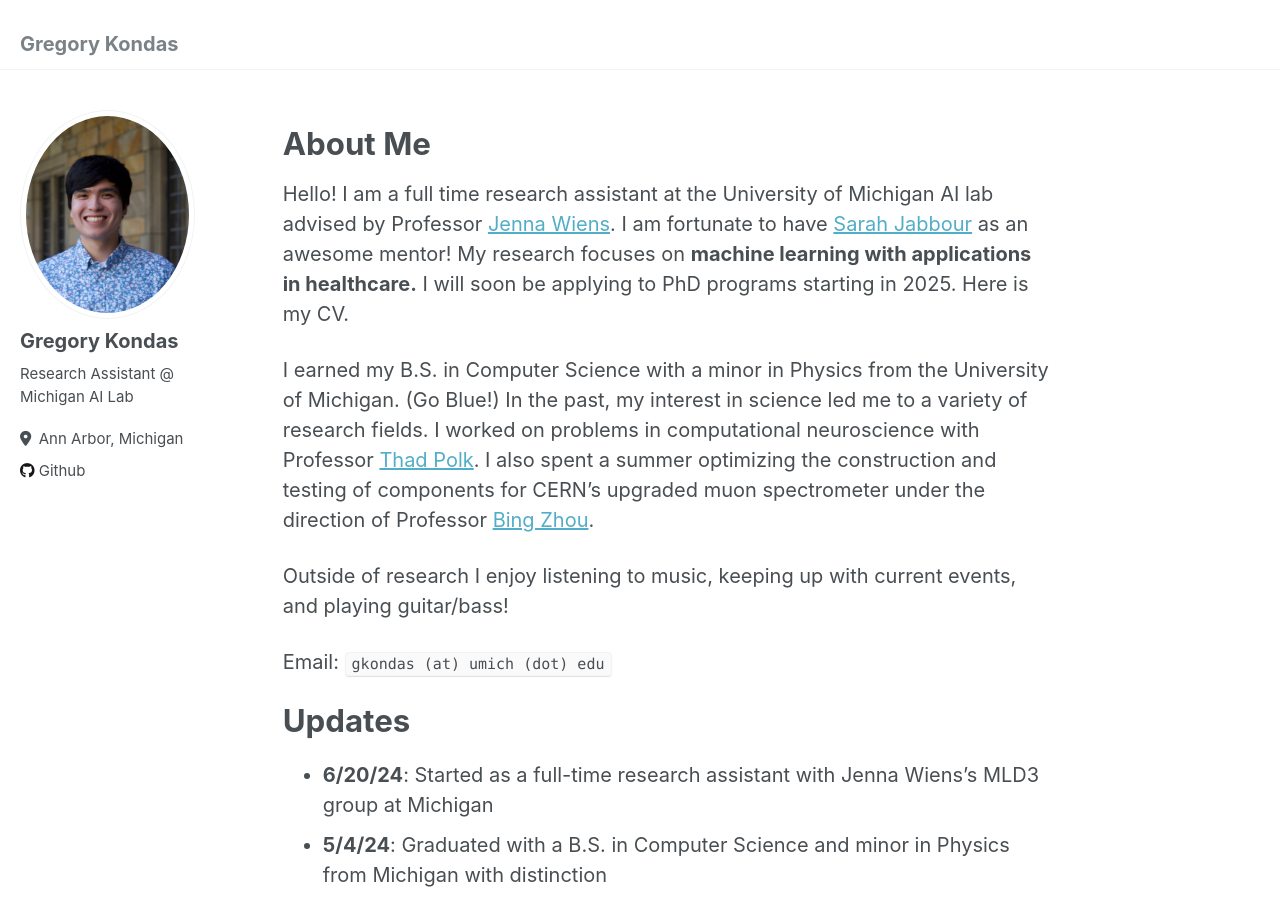
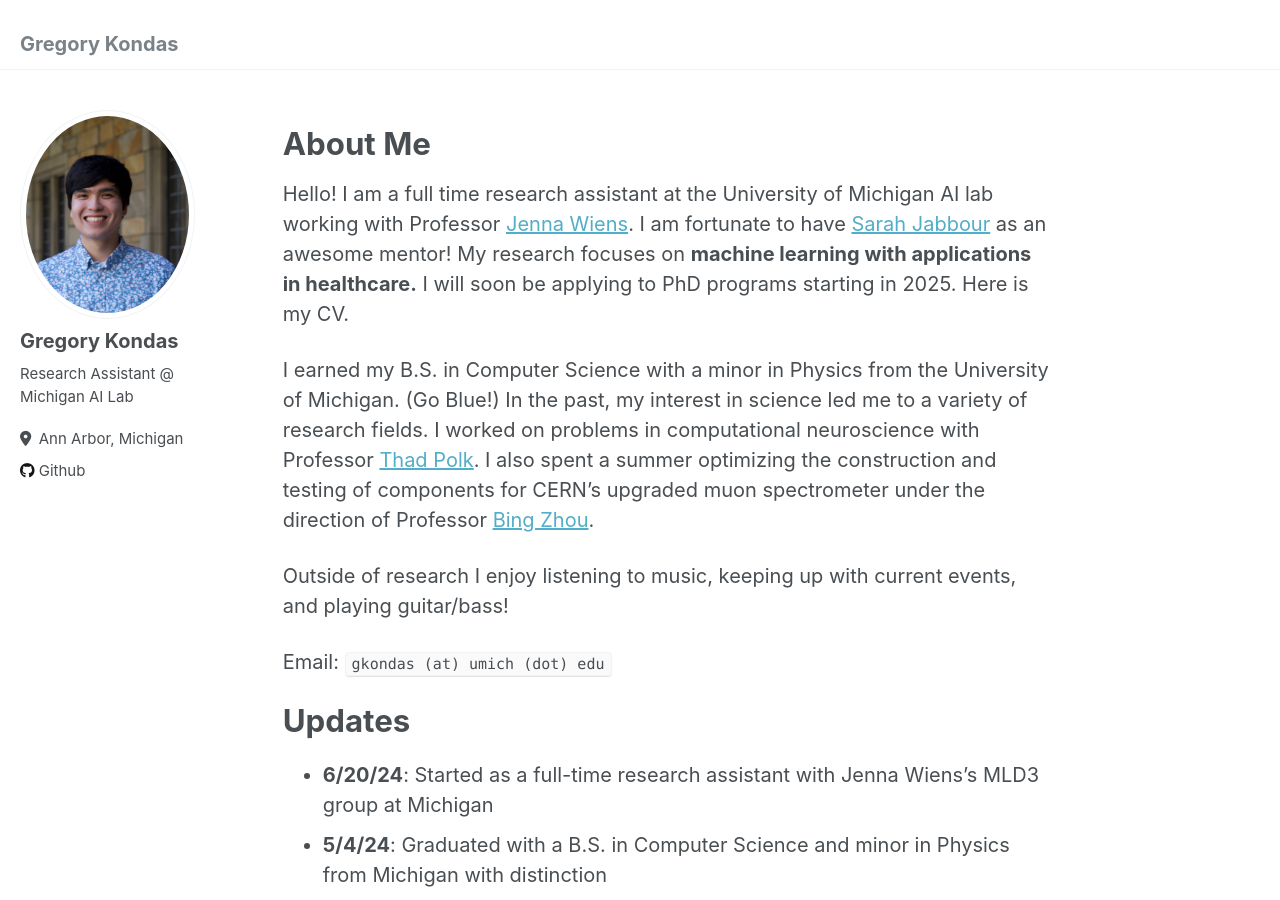
Before and after one commit to gkondas/gkondas.github.io, a Jekyll site: the page built from _pages/about.md, in a window 1280 px wide and 900 px high. Built offline with Jekyll 4.4.1, drawn with Linux system fonts in a browser that asks for light colours.

Commit message:
pushing changes

```diff
--- a/_pages/about.md
+++ b/_pages/about.md
@@ -10,7 +10,7 @@ redirect_from:
 About Me
 ===
 
-Hello! I am a full time research assistant at the University of Michigan AI lab advised by Professor [Jenna Wiens](https://websites.umich.edu/~wiensj/). I am fortunate to have [Sarah Jabbour](https://sjabbour.github.io/) as an awesome mentor! My research focuses on **machine learning with applications in healthcare.** I will soon be applying to PhD programs starting in 2025. Here is my CV.
+Hello! I am a full time research assistant at the University of Michigan AI lab working with Professor [Jenna Wiens](https://websites.umich.edu/~wiensj/). I am fortunate to have [Sarah Jabbour](https://sjabbour.github.io/) as an awesome mentor! My research focuses on **machine learning with applications in healthcare.** I will soon be applying to PhD programs starting in 2025. Here is my CV.
 
 I earned my B.S. in Computer Science with a minor in Physics from the University of Michigan. (Go Blue!) In the past, my interest in science led me to a variety of research fields. I worked on problems in computational neuroscience with Professor [Thad Polk](https://lsa.umich.edu/psych/people/faculty/tpolk.html). I also spent a summer optimizing the construction and testing of components for CERN’s upgraded muon spectrometer under the direction of Professor [Bing Zhou](https://lsa.umich.edu/physics/people/faculty/bzhou.html).
 
```
Also changed, not shown: _data/authors.yml (+0 -8 lines).
